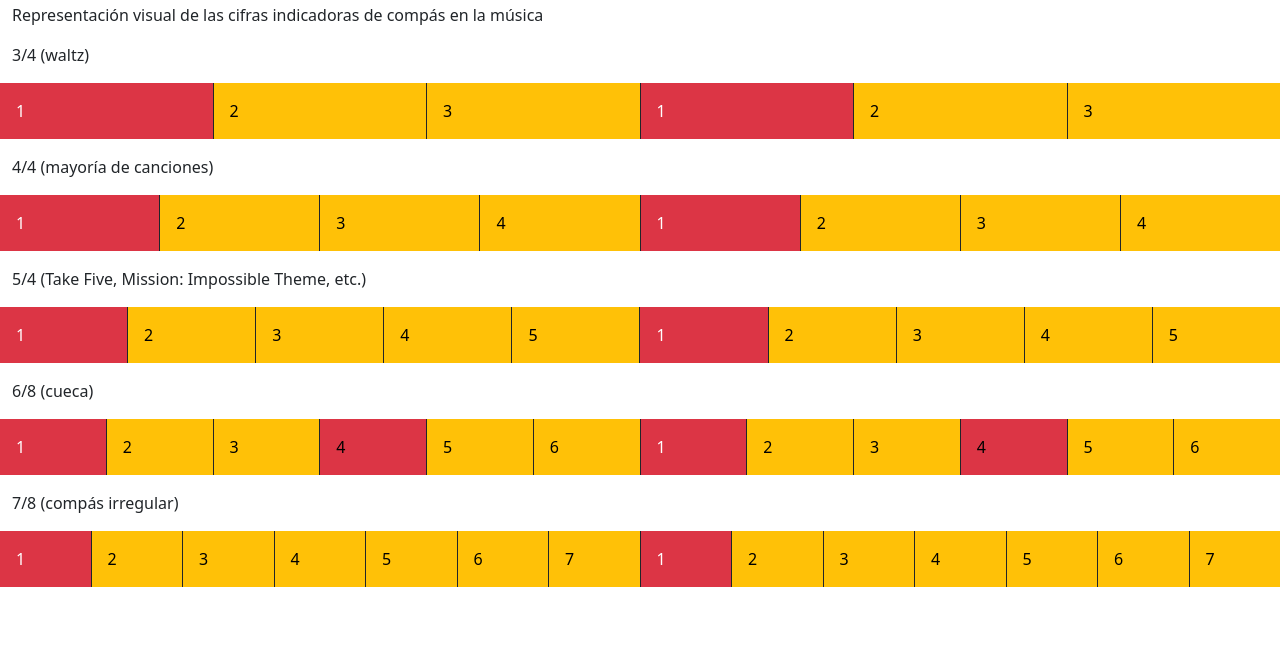
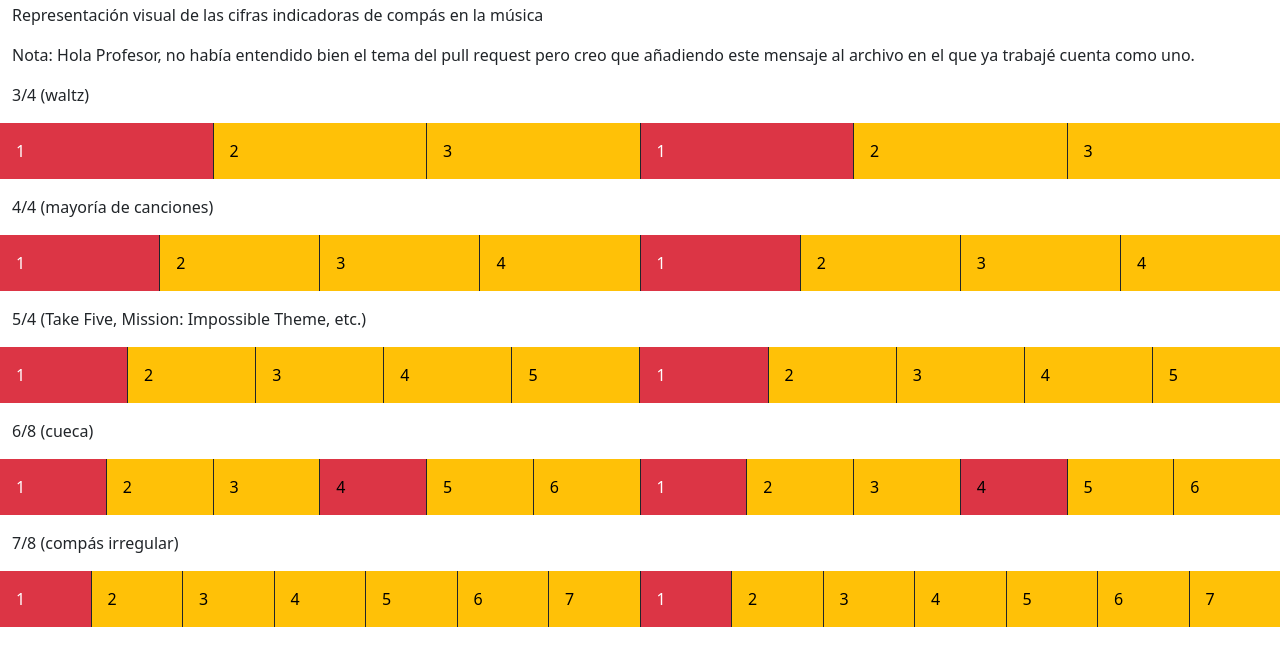
Before and after one commit to LuisCl256/dwm, a plain HTML site: page index.html in a window 1280 px wide. Shown: the part 69-734 px from the top of the page. Drawn offline with nearby package versions, Linux system fonts and the light colour scheme.

Commit message:
Update index.html

```diff
--- a/index.html
+++ b/index.html
@@ -1,7 +1,7 @@
 <!DOCTYPE html>
 <html lang="en">
 <head>
-  <title>DWM PR 1</title>
+  <title>DWM - PR 1</title>
   <meta charset="utf-8">
   <meta name="viewport" content="width=device-width, initial-scale=1">
 
@@ -18,6 +18,7 @@
   <div class="container-fluid mt-3">
     <h1>Time Signatures</h1>
     <p>Representación visual de las cifras indicadoras de compás en la música</p>
+	<p>Nota: Hola Profesor, no había entendido bien el tema del pull request pero creo que añadiendo este mensaje al archivo en el que ya trabajé cuenta como uno.</p>
 
     <p>3/4 (waltz)</p>
     <div class="row">
```
